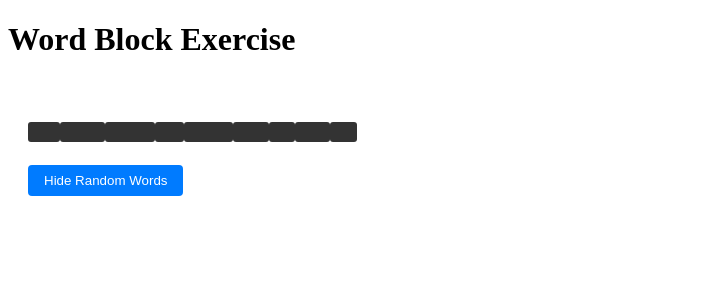
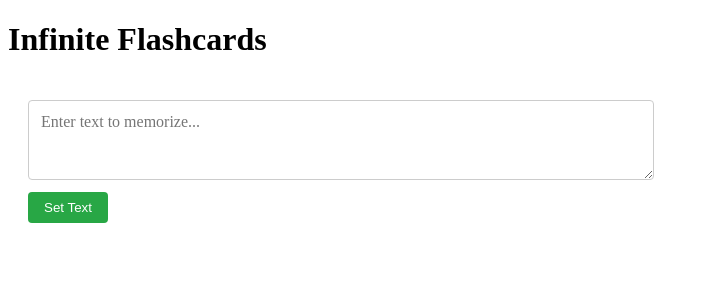
Before and after one commit to LupineLamb/easy-recall, an Angular app: page / in a window 1280 px wide. Shown: the top 300 px of the page, without its empty margins (0-709 px from the left). Built offline with nearby package versions, Linux system fonts and the light colour scheme.

Commit message:
Add ability for user to submit text.

```diff
--- a/src/app/app.component.html
+++ b/src/app/app.component.html
@@ -1,4 +1,4 @@
 <div class="app-container">
-  <h1>Word Block Exercise</h1>
+  <h1>Infinite Flashcards</h1>
   <app-word-block></app-word-block>
 </div>
--- a/src/app/word-block/word-block.component.css
+++ b/src/app/word-block/word-block.component.css
@@ -3,6 +3,39 @@
   font-size: 18px;
   line-height: 1.6;
 }
+
+.text-form {
+    margin-bottom: 24px;
+    display: flex;
+    flex-direction: column;
+    gap: 12px;
+    max-width: 600px;
+  }
+
+  .text-input {
+    width: 100%;
+    padding: 12px;
+    border: 1px solid #ccc;
+    border-radius: 4px;
+    font-size: 16px;
+    font-family: inherit;
+    resize: vertical;
+  }
+
+  .submit-btn {
+    padding: 8px 16px;
+    background-color: #28a745;
+    color: white;
+    border: none;
+    border-radius: 4px;
+    cursor: pointer;
+    transition: background-color 0.3s ease;
+    align-self: flex-start;
+  }
+
+  .submit-btn:hover {
+    background-color: #218838;
+  }
 
 .word {
   margin: 0 0px;
--- a/src/app/word-block/word-block.component.html
+++ b/src/app/word-block/word-block.component.html
@@ -1,4 +1,18 @@
+
+
 <div class="word-block-container">
+    <form class="text-form" (ngSubmit)="submitText($event)">
+        <textarea
+          [(ngModel)]="inputText"
+          name="textInput"
+          class="text-input"
+          placeholder="Enter text to memorize..."
+          rows="3"
+        ></textarea>
+        <button type="submit" class="submit-btn">Set Text</button>
+      </form>
+
+    <div class="word-block" *ngIf="words.length > 0">
       <p>
         <span
             *ngFor="let word of words; let i = index"
@@ -10,3 +24,4 @@
       </p>
         <button class="hide-all-btn" (click)="hideRandomWords()">Hide Random Words</button>
     </div>
+  </div>
--- a/src/app/word-block/word-block.component.ts
+++ b/src/app/word-block/word-block.component.ts
@@ -1,18 +1,25 @@
 import { Component } from '@angular/core';
 import { CommonModule } from '@angular/common';
+import { FormsModule } from '@angular/forms';
 
 @Component({
   selector: 'app-word-block',
   templateUrl: './word-block.component.html',
   styleUrls: ['./word-block.component.css'],
-  imports: [CommonModule]
+  standalone: true,
+  imports: [CommonModule, FormsModule]
 })
 export class WordBlockComponent {
-  text = 'The quick brown fox jumps over the lazy dog';
-  words = this.text.split(' ').map(word => ({
-    text: word,
-    isHidden: true
-  }));
+  inputText = '';
+  words: { text: string; isHidden: boolean }[] = [];
+
+  submitText(event: Event): void {
+    event.preventDefault();
+    this.words = this.inputText.split(' ').map(word => ({
+      text: word,
+      isHidden: false
+    }));
+  }
 
   toggleWord(index: number): void {
     if (this.words[index].isHidden) {
```
Lines whose indentation alone changed are shown as unchanged.
